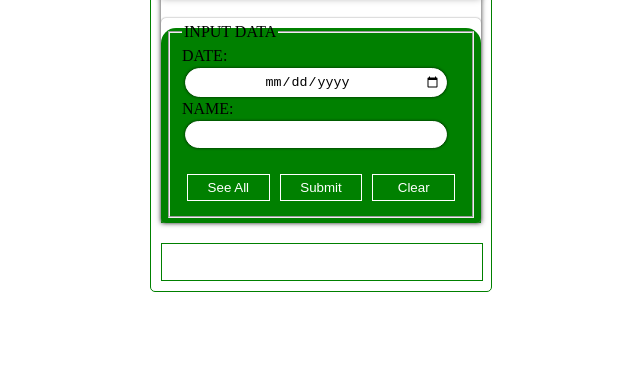
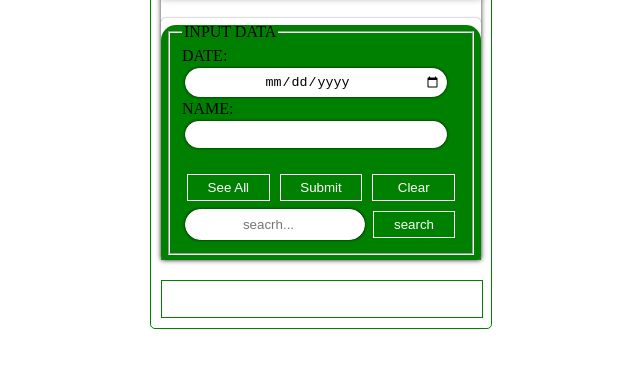
Before and after one commit to aizubair21/js-practice, a plain HTML site: page index.html in a window 1280 px wide. Shown: the part 172-540 px from the top of the page, without its empty margins (319-959 px from the left). Drawn offline with Linux system fonts and the light colour scheme.

Commit message:
add search button with global RegExp

```diff
--- a/css/style.css
+++ b/css/style.css
@@ -26,7 +26,7 @@
 .overlay2{
     position: absolute;
     width: 100%;
-    height:55% ;
+    height:60% ;
     bottom: 0;
     left: 0;
     /* transform: translate(50%, -50%); */
@@ -103,6 +103,13 @@
     display: flex;
 }
 
+.search {
+    display: flex;
+}
+.search button {
+    width:40%;
+}
+
 #reasult{
     height: 100%;
     width: 100%;
--- a/index.html
+++ b/index.html
@@ -35,7 +35,7 @@
                         <legend>INPUT DATA</legend>
 
                         <label for="date">DATE: </label>
-                            <input type="date" name="date">
+                            <input type="date" name="date" id="date">
                         <label for="name">NAME:</label>
                             <input type="text" name="name" id="input_name">
 
@@ -46,9 +46,15 @@
                             <button type="button" onclick="clearStorage()">Clear</button>
                         </div>
 
+                        <div class="search">
+                        	<input type="search" id="search" placeholder="seacrh..."></input>
+                        	<button type="button" onclick="searchItem()"> search </button>
+                        </div>
+
                     </fieldset>
 
                 </form>
+
 
            </div>
 
--- a/js/script.js
+++ b/js/script.js
@@ -108,7 +108,7 @@ document.getElementById("submit")
 		}
 
 
-		if (names.includes(name) && name != " ") {
+		if (names.includes(upName) && name != "") {
 			alert("Hay, who are you ? This day " + name + " " + "entered one time");
 			data_form.name.value = "";
 		}
@@ -172,3 +172,15 @@ function skip() {
 	document.getElementById("clearAlert").style.display = "none";
 	document.getElementById("data_form").style.display = "block";
 }
+
+//srarch button
+
+function searchItem() {
+	let inputData = document.getElementById("search").value;
+
+	let to_date = document.getElementById("date").value;
+
+	let local_data = JSON.parse(localStorage.getItem(to_date));
+
+	alert(local_data);
+}
```
